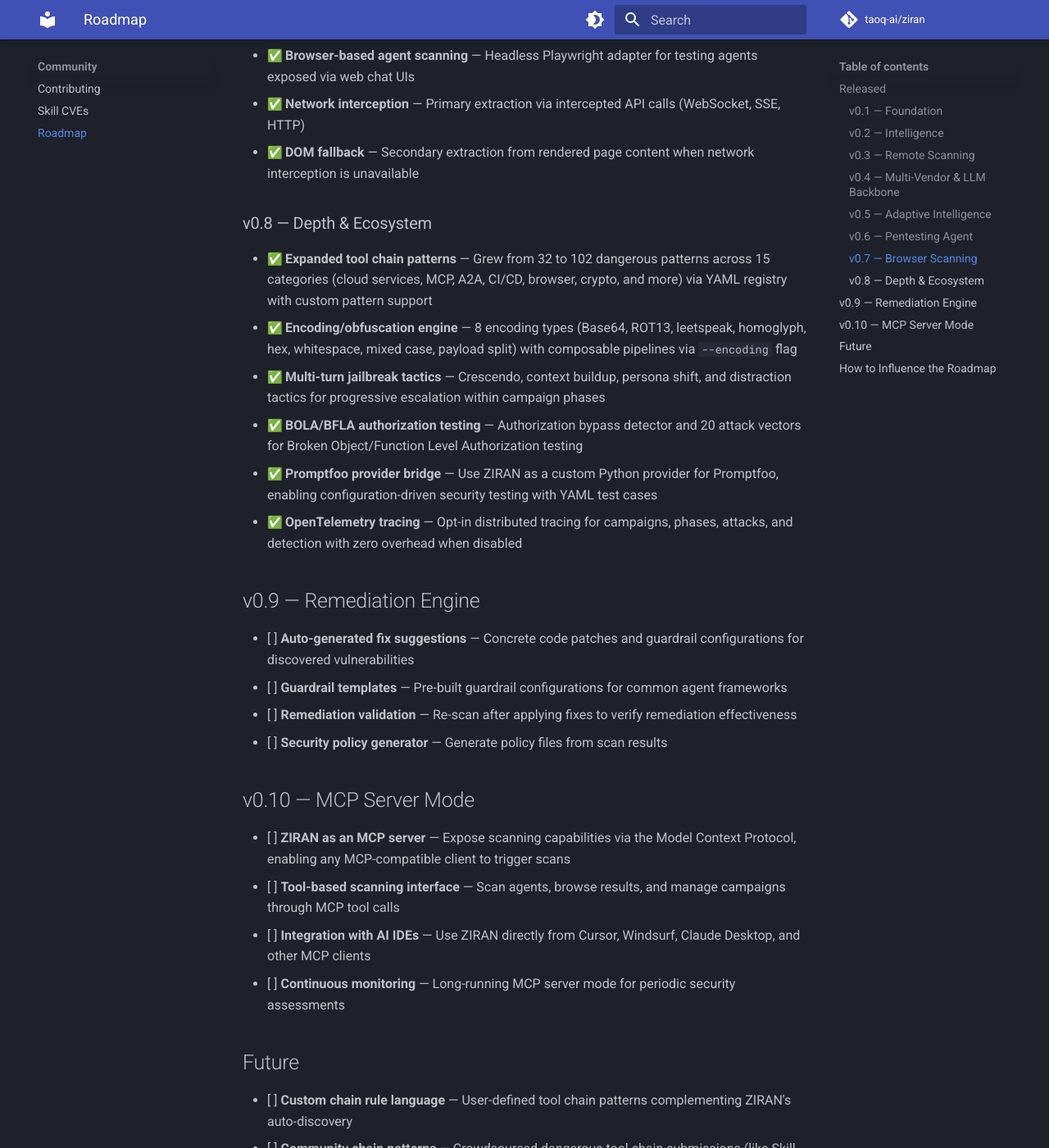
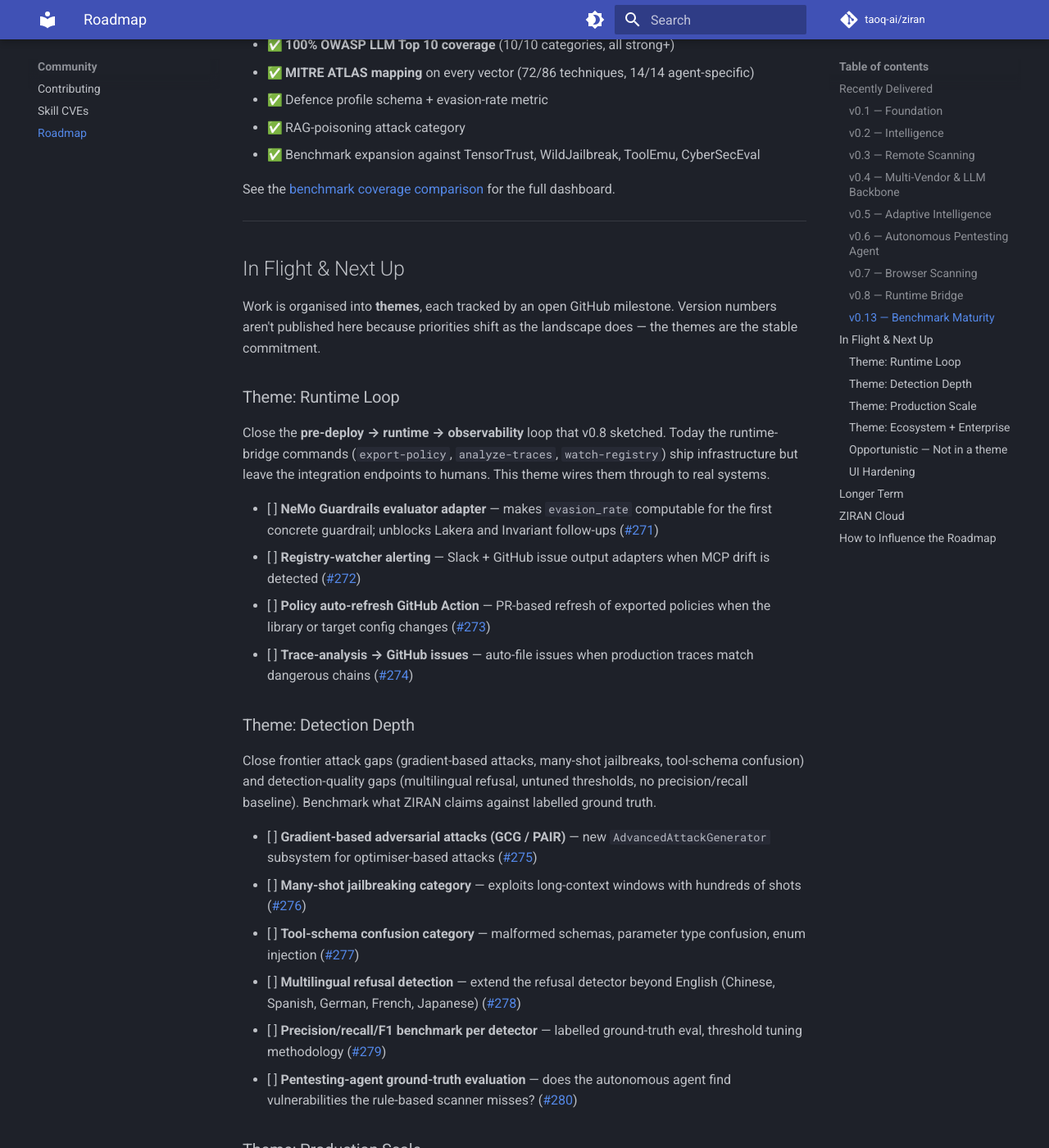
Before and after one commit to taoq-ai/ziran, an MkDocs documentation site: the page built from docs/community/roadmap.md, in a window 1280 px wide and 1400 px high, scrolled down 2230 px. Shown: the whole window at 82% size. Built offline with MkDocs 1.6.1 and Material for MkDocs 9.7.7, drawn with Linux system fonts in a browser that asks for light colours; emoji names are drawn with the system emoji font; comment, search, counter and statistics services are not loaded; some of the changed text lies outside the part shown.

Commit message:
docs(roadmap): restructure around themes, link to filed milestone issues (#293)
Priorities shift as the landscape does. Replace the fixed-version
roadmap with a thematic structure that stays honest even when release
scheduling moves.

- Recently Delivered section keeps version tags for history (v0.1–v0.8,
  v0.13) — those are facts.
- In Flight & Next Up is now organised by theme with links to filed
  GitHub issues and open milestones, no forward version numbers.
- Four active themes: Runtime Loop, Detection Depth, Production Scale,
  Ecosystem + Enterprise.
- Opportunistic section captures work worth landing without blocking a
  milestone (community submission workflow, supply-chain signing, ziran
  init scaffolding).
- Longer Term section notes directions we're watching but not yet
  committed to (multimodal, AgentSecBench, red/blue split, federated
  multi-agent).
- New ZIRAN Cloud section documents what the hosted layer considers
  without conflicting with OSS direction or partner ecosystem.

Every themed entry links to a filed issue; readers can track progress
on GitHub rather than needing roadmap updates.

```diff
--- a/docs/community/roadmap.md
+++ b/docs/community/roadmap.md
@@ -1,6 +1,10 @@
 # Roadmap
 
-## Released
+Priorities shift as the landscape changes. This page tracks **themes** we're actively investing in — not fixed version schedules. For what's currently in flight, see the [active milestones on GitHub](https://github.com/taoq-ai/ziran/milestones). For commercial / hosted-platform work, see the [ZIRAN Cloud planning notes](#ziran-cloud).
+
+---
+
+## Recently Delivered
 
 ### v0.1 — Foundation
 
@@ -20,87 +24,146 @@
 - :white_check_mark: Policy engine with configurable rules
 - :white_check_mark: CI/CD quality gate with SARIF output
 - :white_check_mark: Amazon Bedrock adapter
-- :white_check_mark: Expanded attack library (137 vectors across 9 files)
-- :white_check_mark: OWASP LLM Top 10 mapping for all vectors
+- :white_check_mark: Expanded attack library with OWASP LLM Top 10 mapping
 
 ### v0.3 — Remote Scanning
 
-- :white_check_mark: Remote agent scanning over HTTPS
-- :white_check_mark: REST protocol handler (generic HTTP APIs)
-- :white_check_mark: OpenAI-compatible protocol handler
-- :white_check_mark: MCP (Model Context Protocol) handler
-- :white_check_mark: A2A (Agent-to-Agent) protocol handler
-- :white_check_mark: Auto-protocol detection
+- :white_check_mark: Remote agent scanning over HTTPS (REST, OpenAI, MCP, A2A handlers with auto-detection)
 - :white_check_mark: Target YAML configuration with auth, TLS, retry
 - :white_check_mark: GitHub Action (`taoq-ai/ziran@v0`)
-- :white_check_mark: 11 dedicated A2A attack vectors
-- :white_check_mark: 15 runnable examples
 
 ### v0.4 — Multi-Vendor & LLM Backbone
 
 - :white_check_mark: Multi-vendor LLM support via LiteLLM (OpenAI, Anthropic, AWS Bedrock, Google, and more)
 - :white_check_mark: LLM-as-a-Judge detection for nuanced semantic analysis
 - :white_check_mark: Amazon Bedrock Agent and AgentCore adapters
-- :white_check_mark: Dependency capping and compatibility hardening
 
 ### v0.5 — Adaptive Intelligence
 
-- :white_check_mark: **Streaming support** — SSE and WebSocket protocol handlers for real-time attack monitoring
-- :white_check_mark: **Multi-agent coordination** — Topology discovery, individual and cross-agent scanning for supervisor, router, peer-to-peer, hierarchical, and pipeline architectures
-- :white_check_mark: **Adaptive campaigns** — Three execution strategies: fixed (sequential), adaptive (rule-based), and LLM-adaptive (LLM-driven phase orchestration)
-- :white_check_mark: **Campaign strategy protocol** — Extensible interface for custom campaign strategies
-- :white_check_mark: **327 multi-agent attack vectors** — Cross-agent prompt injection, delegation chain manipulation, shared memory poisoning
-- :white_check_mark: **18 runnable examples** — Including multi-agent, streaming, and adaptive campaign demos
+- :white_check_mark: Streaming support (SSE, WebSocket)
+- :white_check_mark: Multi-agent coordination — topology discovery, cross-agent scanning
+- :white_check_mark: Adaptive campaign strategies — fixed, rule-based, and LLM-driven phase orchestration
+- :white_check_mark: 327 multi-agent attack vectors covering cross-agent injection, delegation-chain manipulation, shared-memory poisoning
 
-### v0.6 — Pentesting Agent
+### v0.6 — Autonomous Pentesting Agent
 
-- :white_check_mark: **Autonomous pentesting agent** — An LLM-powered agent that plans, executes, and adapts attack campaigns with minimal human intervention
-- :white_check_mark: **Attack chain reasoning** — The agent reasons about discovered vulnerabilities to chain multi-step exploits
-- :white_check_mark: **Interactive red-team mode** — Collaborate with the pentesting agent in a conversational interface
-- :white_check_mark: **Finding deduplication** — Intelligent merging of related findings across automated and agent-driven scans
+- :white_check_mark: LangGraph-based pentesting agent (planner, executor, reasoner, reporter)
+- :white_check_mark: Attack-chain reasoning across multi-step exploits
+- :white_check_mark: Interactive red-team mode
+- :white_check_mark: Finding deduplication across automated and agent-driven scans
 
 ### v0.7 — Browser Scanning
 
-- :white_check_mark: **Browser-based agent scanning** — Headless Playwright adapter for testing agents exposed via web chat UIs
-- :white_check_mark: **Network interception** — Primary extraction via intercepted API calls (WebSocket, SSE, HTTP)
-- :white_check_mark: **DOM fallback** — Secondary extraction from rendered page content when network interception is unavailable
+- :white_check_mark: Headless Playwright adapter for agents behind web chat UIs
+- :white_check_mark: Network interception + DOM-fallback extraction
 
-### v0.8 — Depth & Ecosystem
+### v0.8 — Runtime Bridge
 
-- :white_check_mark: **Expanded tool chain patterns** — Grew from 32 to 102 dangerous patterns across 15 categories (cloud services, MCP, A2A, CI/CD, browser, crypto, and more) via YAML registry with custom pattern support
-- :white_check_mark: **Encoding/obfuscation engine** — 8 encoding types (Base64, ROT13, leetspeak, homoglyph, hex, whitespace, mixed case, payload split) with composable pipelines via `--encoding` flag
-- :white_check_mark: **Multi-turn jailbreak tactics** — Crescendo, context buildup, persona shift, and distraction tactics for progressive escalation within campaign phases
-- :white_check_mark: **BOLA/BFLA authorization testing** — Authorization bypass detector and 20 attack vectors for Broken Object/Function Level Authorization testing
-- :white_check_mark: **Promptfoo provider bridge** — Use ZIRAN as a custom Python provider for Promptfoo, enabling configuration-driven security testing with YAML test cases
-- :white_check_mark: **OpenTelemetry tracing** — Opt-in distributed tracing for campaigns, phases, attacks, and detection with zero overhead when disabled
+- :white_check_mark: Policy export — OPA/Rego, Cedar, NeMo Colang, Invariant Labs DSL bundles
+- :white_check_mark: Trace analysis — ingest OTel / Langfuse production traces, match against dangerous chains
+- :white_check_mark: MCP registry watcher — poll manifests, detect drift, flag typosquats
+- :white_check_mark: CI/CD templates for GitHub, GitLab, Jenkins, CircleCI, Azure Pipelines
 
-## v0.9 — Remediation Engine
+### v0.13 — Benchmark Maturity
 
-- [ ] **Auto-generated fix suggestions** — Concrete code patches and guardrail configurations for discovered vulnerabilities
-- [ ] **Guardrail templates** — Pre-built guardrail configurations for common agent frameworks
-- [ ] **Remediation validation** — Re-scan after applying fixes to verify remediation effectiveness
-- [ ] **Security policy generator** — Generate policy files from scan results
+- :white_check_mark: **100% OWASP LLM Top 10 coverage** (10/10 categories, all strong+)
+- :white_check_mark: **MITRE ATLAS mapping** on every vector (72/86 techniques, 14/14 agent-specific)
+- :white_check_mark: Defence profile schema + evasion-rate metric
+- :white_check_mark: RAG-poisoning attack category
+- :white_check_mark: Benchmark expansion against TensorTrust, WildJailbreak, ToolEmu, CyberSecEval
 
-## v0.10 — MCP Server Mode
+See the [benchmark coverage comparison](../reference/benchmarks/coverage-comparison.md) for the full dashboard.
 
-- [ ] **ZIRAN as an MCP server** — Expose scanning capabilities via the Model Context Protocol, enabling any MCP-compatible client to trigger scans
-- [ ] **Tool-based scanning interface** — Scan agents, browse results, and manage campaigns through MCP tool calls
-- [ ] **Integration with AI IDEs** — Use ZIRAN directly from Cursor, Windsurf, Claude Desktop, and other MCP clients
-- [ ] **Continuous monitoring** — Long-running MCP server mode for periodic security assessments
+---
 
-## Future
+## In Flight & Next Up
 
-- [ ] **Custom chain rule language** — User-defined tool chain patterns complementing ZIRAN's auto-discovery
-- [ ] **Community chain patterns** — Crowdsourced dangerous tool chain submissions (like Skill CVEs but for tool compositions)
-- [ ] **AgentSecBench** — Purpose-built benchmark: vulnerable agents with known tool chain vulnerabilities, demonstrating what ZIRAN catches that other tools miss
-- [ ] **Tool chain methodology paper** — Publish the discovery-based approach as research
-- [ ] **Community CVE portal** — Web-based CVE submission and search
-- [ ] **Agent benchmarking** — Comparative security scoring across agent versions
-- [ ] **Compliance reports** — SOC 2, ISO 27001, and NIST AI RMF report templates
+Work is organised into **themes**, each tracked by an open GitHub milestone. Version numbers aren't published here because priorities shift as the landscape does — the themes are the stable commitment.
+
+### Theme: Runtime Loop
+
+Close the **pre-deploy → runtime → observability** loop that v0.8 sketched. Today the runtime-bridge commands (`export-policy`, `analyze-traces`, `watch-registry`) ship infrastructure but leave the integration endpoints to humans. This theme wires them through to real systems.
+
+- [ ] **NeMo Guardrails evaluator adapter** — makes `evasion_rate` computable for the first concrete guardrail; unblocks Lakera and Invariant follow-ups ([#271](https://github.com/taoq-ai/ziran/issues/271))
+- [ ] **Registry-watcher alerting** — Slack + GitHub issue output adapters when MCP drift is detected ([#272](https://github.com/taoq-ai/ziran/issues/272))
+- [ ] **Policy auto-refresh GitHub Action** — PR-based refresh of exported policies when the library or target config changes ([#273](https://github.com/taoq-ai/ziran/issues/273))
+- [ ] **Trace-analysis → GitHub issues** — auto-file issues when production traces match dangerous chains ([#274](https://github.com/taoq-ai/ziran/issues/274))
+
+### Theme: Detection Depth
+
+Close frontier attack gaps (gradient-based attacks, many-shot jailbreaks, tool-schema confusion) and detection-quality gaps (multilingual refusal, untuned thresholds, no precision/recall baseline). Benchmark what ZIRAN claims against labelled ground truth.
+
+- [ ] **Gradient-based adversarial attacks (GCG / PAIR)** — new `AdvancedAttackGenerator` subsystem for optimiser-based attacks ([#275](https://github.com/taoq-ai/ziran/issues/275))
+- [ ] **Many-shot jailbreaking category** — exploits long-context windows with hundreds of shots ([#276](https://github.com/taoq-ai/ziran/issues/276))
+- [ ] **Tool-schema confusion category** — malformed schemas, parameter type confusion, enum injection ([#277](https://github.com/taoq-ai/ziran/issues/277))
+- [ ] **Multilingual refusal detection** — extend the refusal detector beyond English (Chinese, Spanish, German, French, Japanese) ([#278](https://github.com/taoq-ai/ziran/issues/278))
+- [ ] **Precision/recall/F1 benchmark per detector** — labelled ground-truth eval, threshold tuning methodology ([#279](https://github.com/taoq-ai/ziran/issues/279))
+- [ ] **Pentesting-agent ground-truth evaluation** — does the autonomous agent find vulnerabilities the rule-based scanner misses? ([#280](https://github.com/taoq-ai/ziran/issues/280))
+
+### Theme: Production Scale
+
+Harden the runtime for enterprise production use — rate-limiting, structured logging, resumable checkpoints, proper metrics.
+
+- [ ] **Rate-limiting + retry with backoff** — per-provider token bucket, exponential retry on 429s, scale beyond the current 5-concurrent default ([#281](https://github.com/taoq-ai/ziran/issues/281))
+- [ ] **Structured JSON logging (structlog)** — machine-queryable audit trail for ELK / Datadog / Splunk ingestion ([#282](https://github.com/taoq-ai/ziran/issues/282))
+- [ ] **Partial-phase checkpoint resume** — save progress within a phase; don't lose 30 min of work on a crash ([#283](https://github.com/taoq-ai/ziran/issues/283))
+- [ ] **OTel metrics export (Prometheus-compatible)** — counters, gauges, histograms beyond the existing span export ([#284](https://github.com/taoq-ai/ziran/issues/284))
+
+### Theme: Ecosystem + Enterprise
+
+Expand framework reach and unlock enterprise-facing positioning: incremental scanning for dev-loop speed, compliance evidence bundles for procurement.
+
+- [ ] **AutoGen adapter** — Microsoft's multi-agent framework ([#285](https://github.com/taoq-ai/ziran/issues/285))
+- [ ] **Anthropic SDK native adapter** — direct path, no LangChain wrapping ([#286](https://github.com/taoq-ai/ziran/issues/286))
+- [ ] **Langfuse API trace ingestor** — live pulls, not file exports ([#287](https://github.com/taoq-ai/ziran/issues/287))
+- [ ] **Incremental / diff scanning** — only re-test changed vectors; unlock pre-commit-hook and fast-CI-gate use ([#288](https://github.com/taoq-ai/ziran/issues/288))
+- [ ] **Compliance evidence bundles** — EU AI Act / NIST AI RMF / ISO 42001 mapping + export ([#289](https://github.com/taoq-ai/ziran/issues/289))
+
+### Opportunistic — Not in a theme
+
+These don't block a milestone but are worth landing when someone has a slot:
+
+- [ ] **Attack library community submission workflow** — clear contributor path, PR template, CI schema linter ([#290](https://github.com/taoq-ai/ziran/issues/290)) — `good first issue`
+- [ ] **Supply-chain signing** — cosign signatures on releases, CycloneDX SBOM, SLSA provenance ([#291](https://github.com/taoq-ai/ziran/issues/291))
+- [ ] **`ziran init` scaffolding command** — one-liner onboarding ([#292](https://github.com/taoq-ai/ziran/issues/292)) — `good first issue`
+- [ ] **Expand ATLAS coverage to remaining tactics** — AI Model Access, AI Attack Staging ([#264](https://github.com/taoq-ai/ziran/issues/264))
+- [ ] **asqav signing integration sketch** — downstream signing of ZIRAN outputs ([#259](https://github.com/taoq-ai/ziran/issues/259))
+- [ ] **HTML report graph pagination** — perf improvement for large campaigns ([#217](https://github.com/taoq-ai/ziran/issues/217))
+
+### UI Hardening
+
+Tracked as a parallel stream. See [UI-labelled issues](https://github.com/taoq-ai/ziran/labels/ui).
+
+---
+
+## Longer Term
+
+Directions we're watching but not yet committed to a milestone on. These are the places where the shape of the work isn't settled yet — what ships depends on signal from users and on what the surrounding ecosystem does.
+
+- **Multimodal prompt injection** — image / document / audio attack surface, once multimodal agents are common production targets
+- **Custom chain rule language** — user-defined tool chain patterns complementing auto-discovery
+- **AgentSecBench** — purpose-built benchmark of deliberately-vulnerable agents with known tool-chain vulnerabilities; demonstrates what ZIRAN catches that other tools miss
+- **Tool chain methodology paper** — publish the discovery-based approach as research
+- **Red-team / blue-team split mode** — meaningful once the DefenceProfile evaluator ecosystem has multiple implementations (waits for #271 and the next evaluator)
+- **Federated agent trust boundary modelling** — cross-org / cross-network agent topologies
+
+---
+
+## ZIRAN Cloud
+
+A hosted platform layer is planned for commercial / enterprise use cases. OSS ZIRAN remains the foundation — Cloud builds on top rather than replacing anything. Current direction is tracked privately but the capabilities under consideration include:
+
+- **Managed parallel scanning** — campaigns fan out across worker pools with global rate-limiting; no self-hosted Ray/Celery required
+- **Curated premium threat-intel feed** — continuously updated vector library with researcher provenance, SLA-backed, complementing the open community-submission path
+- **Multi-tenant RBAC** — red-team / blue-team role dashboards, audit logs, team-based compliance workflows
+
+These are deliberately not in the OSS roadmap because they either require hosted infrastructure to be useful or would conflict with the partner ecosystem (NeMo, Lakera, Invariant, Langfuse) that OSS ZIRAN works **with**, not against.
+
+---
 
 ## How to Influence the Roadmap
 
-- **Vote on issues** — :thumbsup: issues that matter to you
-- **Open feature requests** — [Feature request template](https://github.com/taoq-ai/ziran/issues/new?template=feature_request.md)
-- **Contribute code** — PRs for roadmap items are very welcome
+- **Vote on issues** — :thumbsup: issues that matter to you; we read the vote counts when prioritising
+- **Open feature requests** — [feature request template](https://github.com/taoq-ai/ziran/issues/new?template=feature_request.md)
+- **Contribute code** — PRs for any of the themed issues above are very welcome; look for `good first issue` labels
 - **Share feedback** — [Discussions](https://github.com/taoq-ai/ziran/discussions)
```
